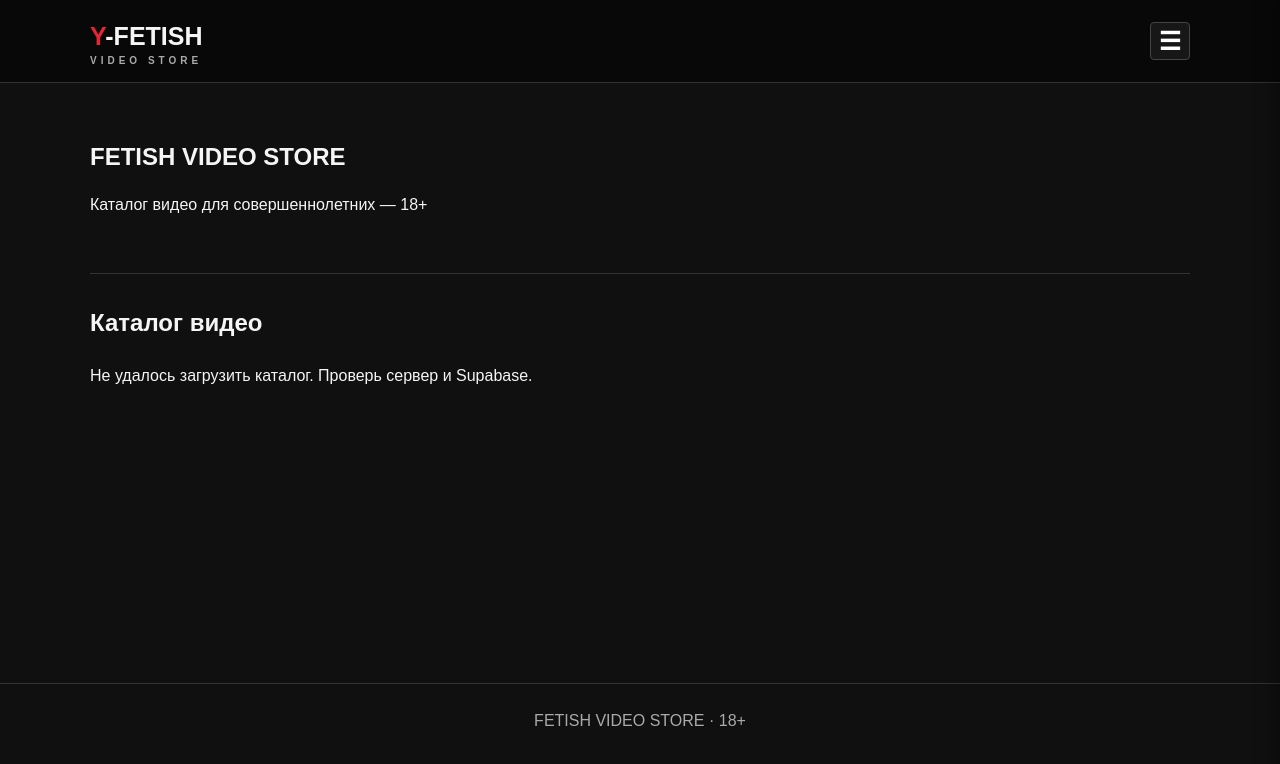
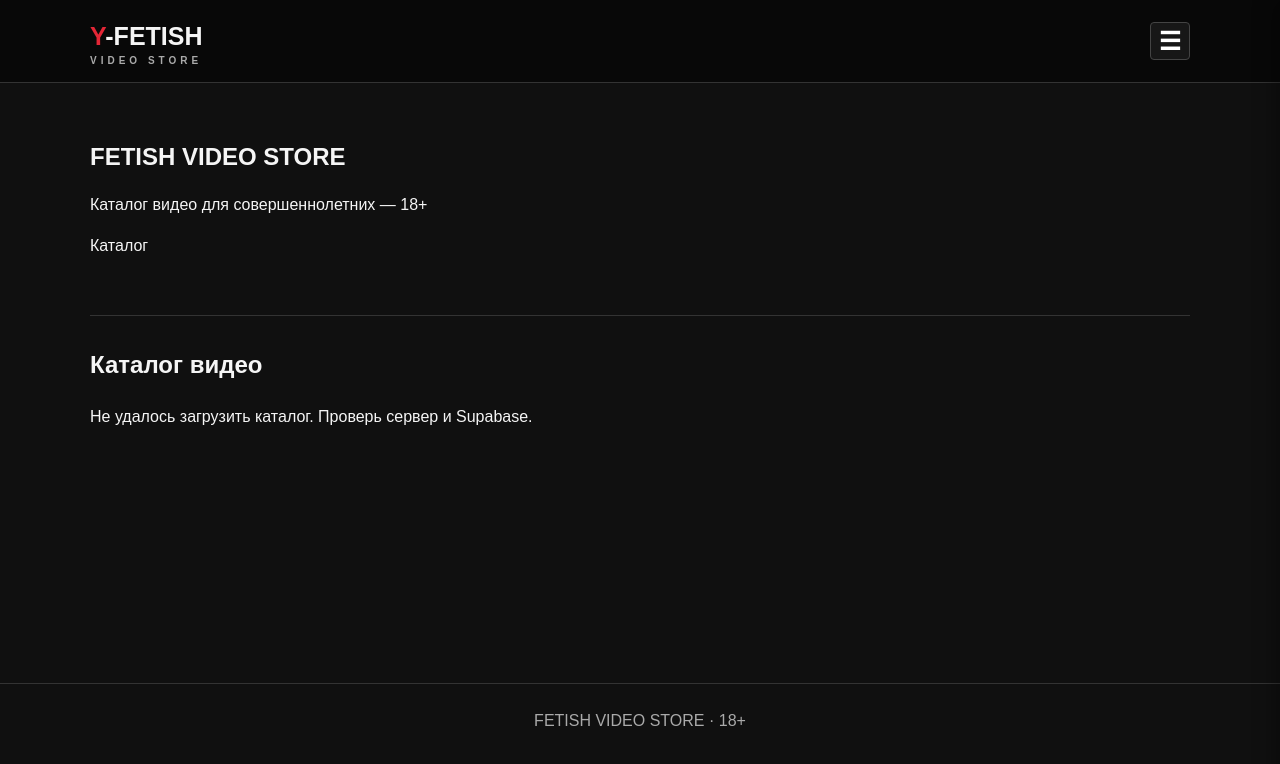
Before and after one commit to LilYolDi/Y-FETISH.store, a website: page index.html in a window 1280 px wide. Drawn offline with Linux system fonts and the light colour scheme; no server answers.

Commit message:
Fix HTML encoding issues in index.html

```diff
--- a/index.html
+++ b/index.html
@@ -102,6 +102,7 @@
     <section class="hero">
       <h1>FETISH VIDEO STORE</h1>
       <p>Каталог видео для совершеннолетних — 18+</p>
+      <p>Каталог</p>
     </section>
 
     <h2>Каталог видео</h2>
```
